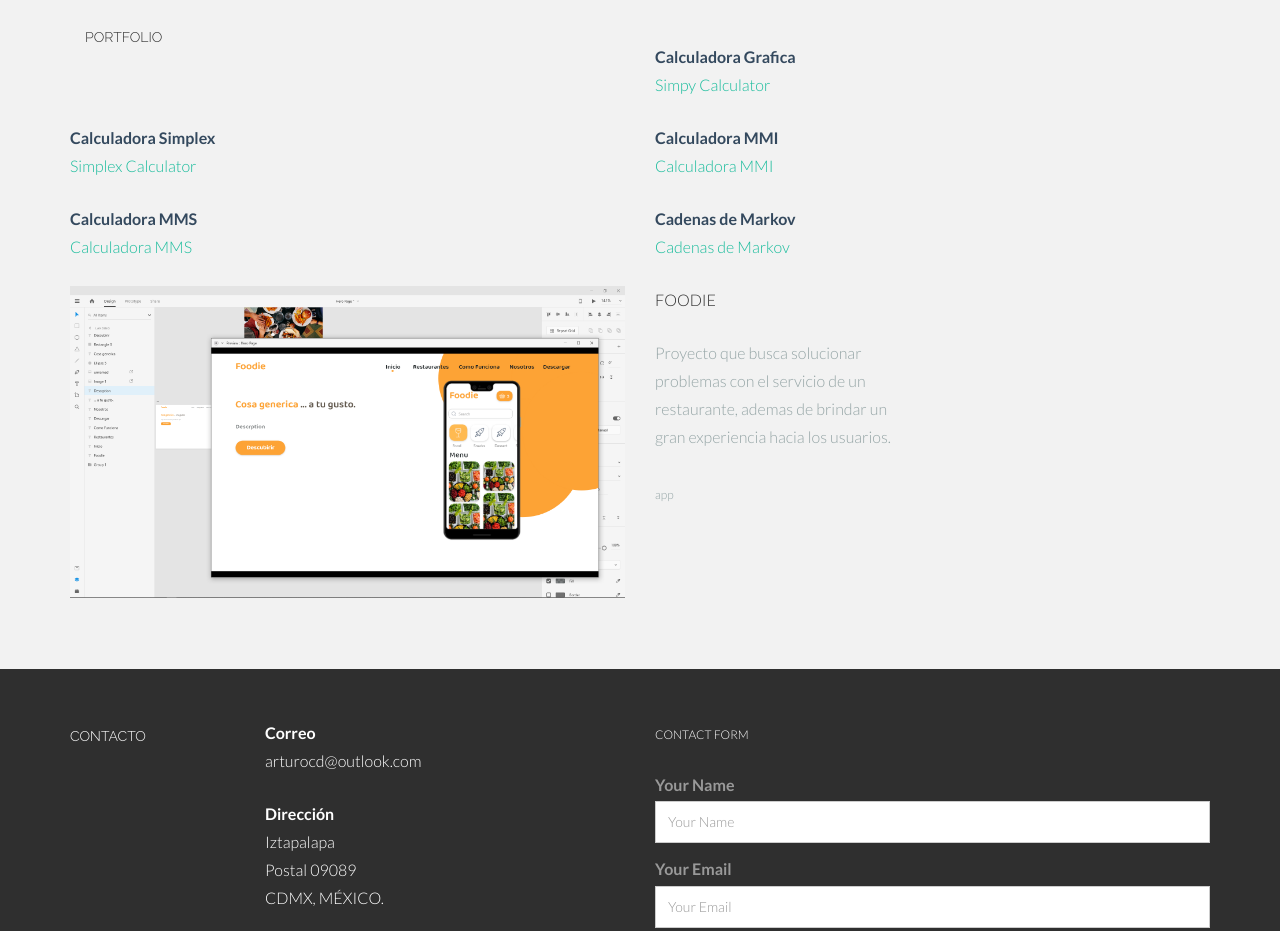
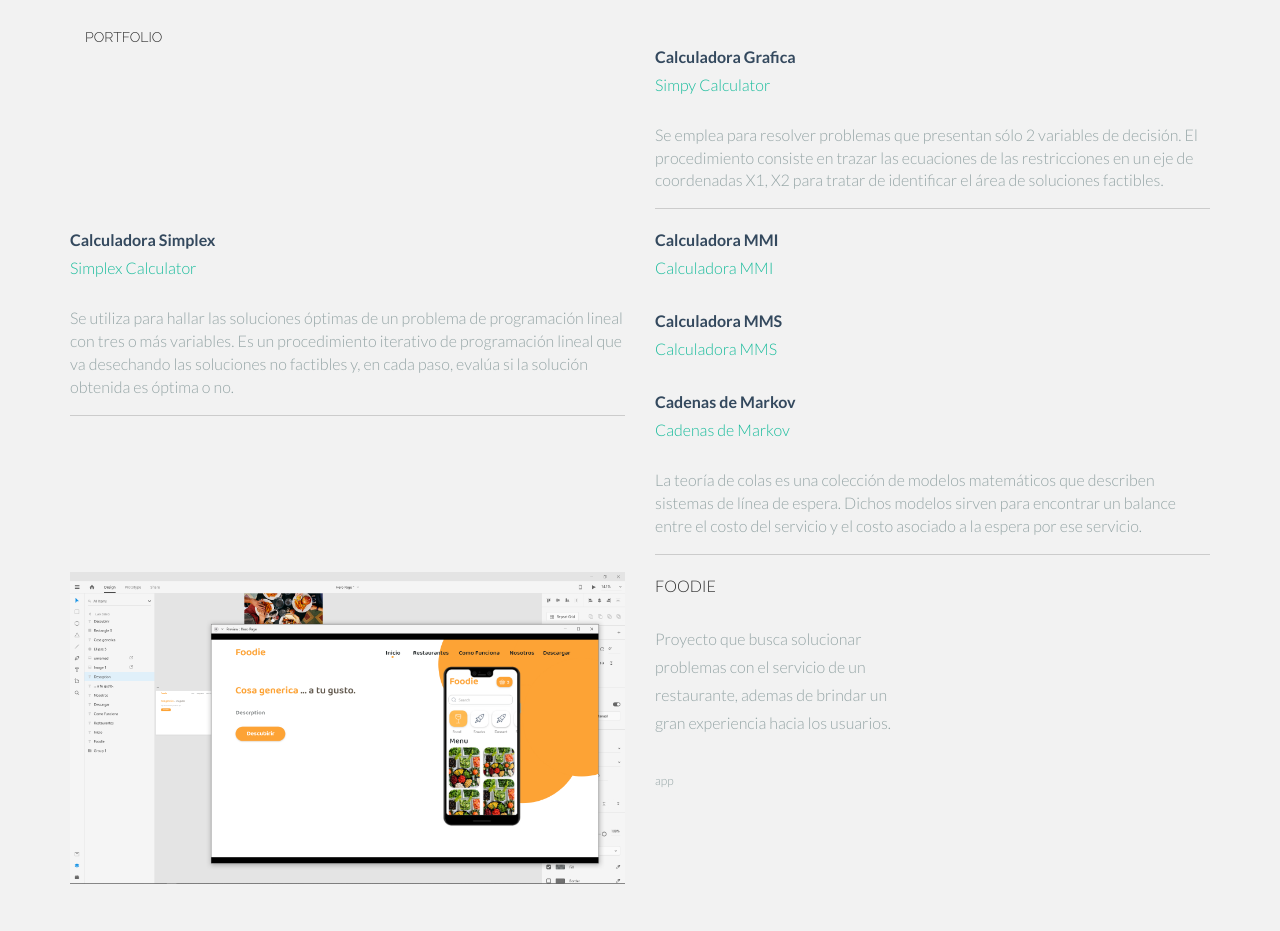
Before and after one commit to Escannor/Arturo-Casillas, a plain HTML site: page index.html in a window 1280 px wide. Shown: the part 3780-4711 px from the top of the page. Drawn offline with Linux system fonts and the light colour scheme; some icons are missing.

Commit message:
Definiciones
Aguegre definiciones de los metodos

```diff
--- a/index.html
+++ b/index.html
@@ -332,11 +332,17 @@
           <p>
             <t>Calculadora Grafica</t><br/> <a href="https://simpycalculator.herokuapp.com/" target="_blank"> Simpy Calculator </a>
           </p>
+          <more> Se emplea para resolver problemas que presentan sólo 2 variables de decisión. El procedimiento consiste en trazar las ecuaciones de las restricciones en un eje de coordenadas X1, X2 para tratar de identificar el área de soluciones factibles. </more>
+          <br>
+          <hr>
         </div>
         <div class="col-lg-6">
           <p>
             <t>Calculadora Simplex</t><br/> <a href="https://simplexcalculator.herokuapp.com/" target="_blank"> Simplex Calculator </a>
           </p>
+          <more> Se utiliza para hallar las soluciones óptimas de un problema de programación lineal con tres o más variables. Es un procedimiento iterativo de programación lineal que va desechando las soluciones no factibles y, en cada paso, evalúa si la solución obtenida es óptima o no. </more>
+          <br>
+          <hr>
         </div>
         <div class="col-lg-6">
           <p>
@@ -352,9 +358,13 @@
           <p>
             <t>Cadenas de Markov</t><br/> <a href="archivos/Cadenas de Markov.xlsx" target="_blank"> Cadenas de Markov</a>
           </p>
+          <more> La teoría de colas es una colección de modelos matemáticos que describen sistemas de línea de espera. Dichos modelos sirven para encontrar un balance entre el costo del servicio y el costo asociado a la espera por ese servicio. </more>
+          <hr>
         </div>
+      </div>
 
-        <!-- <div class="col-lg-6"> -->
+      <!-- <div class="col-lg-6"> -->
+      <div class="row">
         <div class="col-lg-6">
           <p><img class="img-responsive" src="img/foodie.png" alt=""></p>
         </div>
@@ -366,6 +376,7 @@
             </more>
           </p>
         </div>
+      </div>
 
         <!--
         <div class="col-lg-6 col-lg-offset-3">
@@ -392,9 +403,6 @@
           </p>
         </div>
         -->
-
-      </div>
-      <!--/.row -->
       <br>
       <br>
     </div>
```
